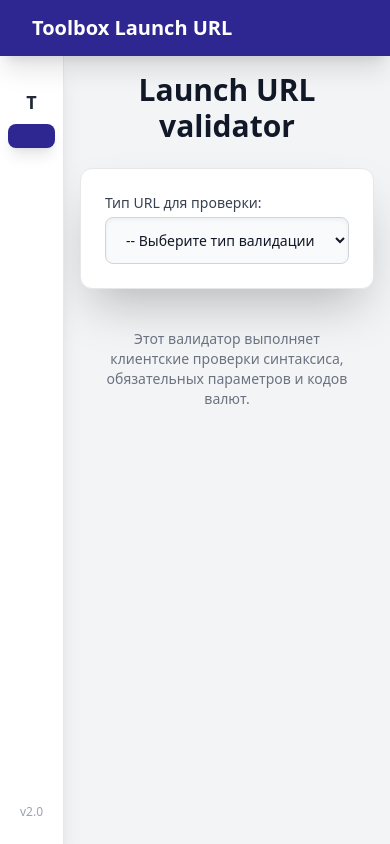
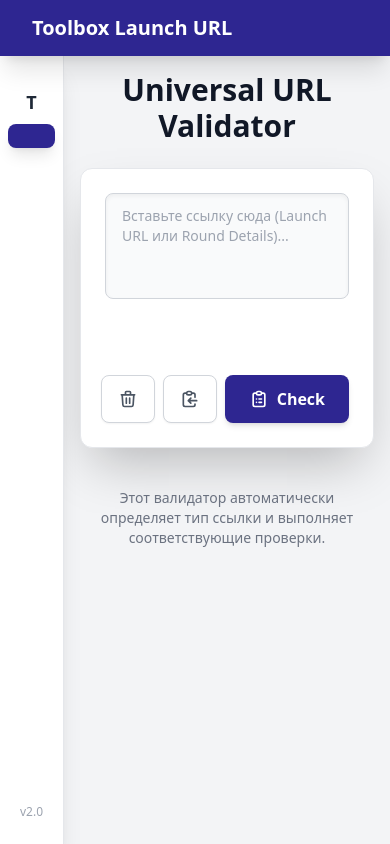
Before and after one commit to IlyaDevN/LaunchURLTest, a Next.js app: page / in a window 390 px wide. Built offline with nearby package versions, Linux system fonts and the light colour scheme.

Commit message:
feat: Remove validation type choice

```diff
--- a/components/UrlCheckerForm.jsx
+++ b/components/UrlCheckerForm.jsx
@@ -4,6 +4,7 @@ import { useState } from "react";
 import { validateLaunchURLProd } from "../utils/validators/validateLaunchURLProd.js";
 import { validateLaunchURLStage } from "../utils/validators/validateLaunchURLStage.js";
 import { validateRoundDetailsUrl } from "../utils/validators/validateRoundDetailsUrl.js";
+import { detectUrlType } from "../utils/helpers/urlTypeDetector.js";
 
 import ValidationResult from "./ValidationResult.jsx";
 import OperatorConfigViewer from "./OperatorConfigViewer.jsx";
@@ -15,10 +16,26 @@ const UrlCheckerForm = () => {
     const [error, setError] = useState(null);
     const [warnings, setWarnings] = useState([]);
 
-    // Состояние для визуальной обратной связи кнопки "Копировать"
     const [isCopied, setIsCopied] = useState(false);
 
-    // 3. ГЛАВНЫЙ ОБРАБОТЧИК (МАРШРУТИЗАТОР)
+    // === ЖИВОЕ ОПРЕДЕЛЕНИЕ ТИПА ПРИ ВВОДЕ ===
+    const handleInputChange = (e) => {
+        const value = e.target.value;
+        setUrlInput(value);
+
+        // Сбрасываем старые результаты при изменении ввода
+        if (parsedParams || error) {
+            setParsedParams(null);
+            setError(null);
+            setWarnings([]);
+        }
+
+        // Пытаемся определить тип на лету
+        const detected = detectUrlType(value);
+        setValidationType(detected || '');
+    };
+
+    // === ГЛАВНЫЙ ОБРАБОТЧИК ===
     const handleCheckUrl = () => {
         setError(null);
         setWarnings([]);
@@ -29,17 +46,26 @@ const UrlCheckerForm = () => {
             return;
         }
 
+        // Если тип не определился автоматически при вводе (например, ссылка кривая), пробуем еще раз
+        // или выдаем ошибку, если urlTypeDetector вернул null.
+        let currentType = validationType;
+        if (!currentType) {
+            currentType = detectUrlType(urlInput);
+            if (!currentType) {
+                setError('Не удалось определить тип ссылки. Убедитесь, что это корректный URL Spribe.');
+                return;
+            }
+            setValidationType(currentType);
+        }
+
         let result;
 
-        if (validationType === 'prodLaunchURLValidation') {
+        if (currentType === 'prodLaunchURLValidation') {
             result = validateLaunchURLProd(urlInput);
-        } else if (validationType === 'stageLaunchURLValidation') {
+        } else if (currentType === 'stageLaunchURLValidation') {
             result = validateLaunchURLStage(urlInput);
-        } else if (validationType === 'roundDetailsValidation') {
+        } else if (currentType === 'roundDetailsValidation') {
             result = validateRoundDetailsUrl(urlInput);
-        } else {
-            setError('Пожалуйста, выберите корректный тип валидации.');
-            return;
         }
 
         if (result.components) {
@@ -55,16 +81,15 @@ const UrlCheckerForm = () => {
         }
     };
 
-    // === НОВЫЙ ОБРАБОТЧИК: ОЧИСТКА ===
     const handleClear = () => {
         setUrlInput('');
         setError(null);
         setWarnings([]);
         setParsedParams(null);
+        setValidationType('');
         setIsCopied(false);
     };
 
-    // === НОВЫЙ ОБРАБОТЧИК: КОПИРОВАНИЕ ===
     const handleCopy = () => {
         if (!urlInput) return;
         navigator.clipboard.writeText(urlInput).then(() => {
@@ -73,7 +98,6 @@ const UrlCheckerForm = () => {
         });
     };
 
-    // Обработчик клавиш
     const handleKeyDown = (e) => {
         if (e.key === 'Enter') {
             e.preventDefault();
@@ -81,93 +105,89 @@ const UrlCheckerForm = () => {
         }
     };
 
+    // Вспомогательная функция для получения красивого лейбла
+    const getTypeLabel = () => {
+        switch (validationType) {
+            case 'prodLaunchURLValidation':
+                return { text: 'Prod Launch', color: 'bg-green-100 text-green-800 border-green-200' };
+            case 'stageLaunchURLValidation':
+                return { text: 'Stage Launch', color: 'bg-yellow-100 text-yellow-800 border-yellow-200' };
+            case 'roundDetailsValidation':
+                return { text: 'Round History', color: 'bg-blue-100 text-blue-800 border-blue-200' };
+            default:
+                return null;
+        }
+    };
+
+    const typeLabel = getTypeLabel();
+
     return (
         <div className="font-sans w-full max-w-7xl mx-auto">
             <h1 className="text-3xl font-extrabold text-gray-900 mb-6 text-center">
-                Launch URL validator
+                Universal URL Validator
             </h1>
+
             <div className="flex flex-col space-y-4 p-6 bg-white rounded-xl shadow-2xl border border-gray-200">
-                <div>
-                    <label htmlFor="validationType" className="block text-sm font-medium text-gray-700 mb-1">
-                        Тип URL для проверки:
-                    </label>
-                    <select
-                        id="validationType"
-                        name="validationType"
-                        value={validationType}
-                        onChange={(e) => {
-                            setValidationType(e.target.value);
-                            setError(null);
-                            setWarnings([]);
-                            setParsedParams(null);
-                        }}
-                        className="w-full px-4 py-3 text-gray-900 bg-gray-50 border border-gray-300 rounded-lg
-                                   focus:outline-none focus:ring-2 focus:ring-[#2e2691] focus:border-transparent
-                                   transition duration-150 ease-in-out text-sm md:text-base shadow-inner cursor-pointer"
-                    >
-                        <option value="" disabled>-- Выберите тип валидации --</option>
-                        <option value="prodLaunchURLValidation">Launch URL (Production)</option>
-                        <option value="stageLaunchURLValidation">Launch URL (Stage)</option>
-                        <option value="roundDetailsValidation">Round Details URL (History)</option>
-                    </select>
-                </div>
+                <div className="flex flex-col space-y-4">
 
-                {validationType && (
-                    <div className="flex flex-col space-y-4 animate-fade-in-up">
+                    {/* Поле ввода */}
                     <textarea
                         rows="4"
-                            placeholder={validationType === 'roundDetailsValidation'
-                                ? "Вставьте ссылку на историю раунда (например, https://games-info.apac.spribegaming.com/?round_id=...)"
-                                : "Вставьте launch URL сюда (например, https://launch.spribegaming.com/aviator?user=...)"
-                            }
+                        placeholder="Вставьте ссылку сюда (Launch URL или Round Details)..."
                         value={urlInput}
-                            onChange={(e) => setUrlInput(e.target.value)}
+                        // Используем новый обработчик
+                        onChange={handleInputChange}
                         onKeyDown={handleKeyDown}
                         className={`w-full px-4 py-3 text-gray-900 bg-gray-50 border ${error ? 'border-red-500' : (warnings.length > 0 ? 'border-yellow-500' : 'border-gray-300')} rounded-lg
                                 focus:outline-none focus:ring-2 ${error ? 'focus:ring-red-500' : (warnings.length > 0 ? 'focus:ring-yellow-500' : 'focus:ring-[#2e2691]')} focus:border-transparent
                                 transition duration-150 ease-in-out text-sm md:text-base resize-none min-h-[6rem] shadow-inner`}
                     />
 
-                        {/* === БЛОК КНОПОК УПРАВЛЕНИЯ === */}
-                        <div className="flex flex-col sm:flex-row justify-end gap-3 pt-2">
-                            {/* Кнопка Очистить */}
+                    {/* === ПАНЕЛЬ УПРАВЛЕНИЯ (Бейдж слева + Кнопки справа) === */}
+                    <div className="flex flex-col sm:flex-row justify-between items-center gap-3 pt-2">
+
+                        {/* ЛЕВЫЙ УГОЛ: Бейдж типа ссылки (появляется автоматически) */}
+                        <div className="w-full sm:w-auto h-10 flex items-center">
+                            {typeLabel ? (
+                                <span className={`px-4 py-2 rounded-lg text-sm font-bold border ${typeLabel.color} animate-fade-in w-full sm:w-auto text-center shadow-sm`}>
+                                    {typeLabel.text}
+                                </span>
+                            ) : (
+                                // Пустой блок, чтобы кнопки справа не прыгали, или текст-подсказка
+                                urlInput && <span className="text-gray-400 text-sm italic animate-pulse">Определение типа...</span>
+                            )}
+                        </div>
+
+                        {/* ПРАВЫЙ УГОЛ: Кнопки */}
+                        <div className="flex w-full sm:w-auto gap-2 justify-end">
                             <button
                                 type="button"
                                 onClick={handleClear}
                                 className="flex items-center justify-center gap-2 px-4 py-2 bg-white text-gray-600 border border-gray-300 font-medium rounded-lg shadow-sm hover:bg-gray-50 hover:text-red-600 hover:border-red-200 transition-all focus:outline-none focus:ring-2 focus:ring-gray-200"
-                                title="Очистить поле"
+                                title="Очистить"
                             >
                                 <svg xmlns="http://www.w3.org/2000/svg" className="h-5 w-5" fill="none" viewBox="0 0 24 24" stroke="currentColor">
                                     <path strokeLinecap="round" strokeLinejoin="round" strokeWidth={2} d="M19 7l-.867 12.142A2 2 0 0116.138 21H7.862a2 2 0 01-1.995-1.858L5 7m5 4v6m4-6v6m1-10V4a1 1 0 00-1-1h-4a1 1 0 00-1 1v3M4 7h16" />
                                 </svg>
-                                <span className="sm:hidden md:inline">Очистить</span>
                             </button>
 
-                            {/* Кнопка Копировать */}
                             <button
                                 type="button"
                                 onClick={handleCopy}
                                 className="flex items-center justify-center gap-2 px-4 py-2 bg-white text-gray-600 border border-gray-300 font-medium rounded-lg shadow-sm hover:bg-gray-50 hover:text-[#2e2691] hover:border-[#2e2691] transition-all focus:outline-none focus:ring-2 focus:ring-gray-200"
-                                title="Копировать URL"
+                                title="Копировать"
                             >
                                 {isCopied ? (
-                                    <>
                                     <svg xmlns="http://www.w3.org/2000/svg" className="h-5 w-5 text-green-500" fill="none" viewBox="0 0 24 24" stroke="currentColor">
                                         <path strokeLinecap="round" strokeLinejoin="round" strokeWidth={2} d="M5 13l4 4L19 7" />
                                     </svg>
-                                        <span className="text-green-600">Скопировано!</span>
-                                    </>
                                 ) : (
-                                    <>
                                     <svg xmlns="http://www.w3.org/2000/svg" className="h-5 w-5" fill="none" viewBox="0 0 24 24" stroke="currentColor">
                                         <path strokeLinecap="round" strokeLinejoin="round" strokeWidth={2} d="M8 5H6a2 2 0 00-2 2v12a2 2 0 002 2h10a2 2 0 002-2v-1M8 5a2 2 0 002 2h2a2 2 0 002-2M8 5a2 2 0 012-2h2a2 2 0 012 2m0 0h2a2 2 0 012 2v3m2 4H10m0 0l3-3m-3 3l3 3" />
                                     </svg>
-                                        <span className="sm:hidden md:inline">Копировать</span>
-                                    </>
                                 )}
                             </button>
 
-                            {/* Кнопка Проверить (Основная) */}
                             <button
                                 type="button"
                                 onClick={handleCheckUrl}
@@ -175,19 +195,20 @@ const UrlCheckerForm = () => {
                                         hover:bg-blue-700 hover:shadow-lg focus:outline-none focus:ring-2 focus:ring-[#2e2691] focus:ring-offset-2
                                         transition duration-150 transform hover:scale-[1.01] active:scale-95"
                             >
-                                <svg xmlns="http://www.w3.org/2000/svg" className="h-5 w-5" fill="none" viewBox="0 0 24 24" stroke="currentColor">
+                                <svg xmlns="http://www.w3.org/2000/svg" className="h-5 w-5 sm:mr-2" fill="none" viewBox="0 0 24 24" stroke="currentColor">
                                     <path strokeLinecap="round" strokeLinejoin="round" strokeWidth={2} d="M9 5H7a2 2 0 00-2 2v12a2 2 0 002 2h10a2 2 0 002-2V7a2 2 0 00-2-2h-2M9 5a2 2 0 002 2h2a2 2 0 002-2M9 5a2 2 0 012-2h2a2 2 0 012 2m-3 7h3m-3 4h3m-6-4h.01M9 16h.01" />
                                 </svg>
-                                Проверить URL
+                                <span className="hidden sm:inline">Проверить URL</span>
+                                <span className="sm:hidden">Check</span>
                             </button>
                         </div>
                     </div>
-                )}
+                </div>
             </div>
 
-            {/* Ошибка */}
+            {/* Ошибки */}
             {error && (
-                <div className="mt-6 p-4 bg-red-100 text-red-800 border border-red-500 rounded-xl shadow-md">
+                <div className="mt-6 p-4 bg-red-100 text-red-800 border border-red-500 rounded-xl shadow-md animate-fade-in-up">
                     <div className="flex items-start">
                         <span className="text-2xl mr-3">❌</span>
                         <div>
@@ -200,7 +221,7 @@ const UrlCheckerForm = () => {
 
             {/* Предупреждения */}
             {warnings.length > 0 && !error && (
-                <div className="mt-6 p-4 bg-yellow-50 text-yellow-800 border border-yellow-400 rounded-xl shadow-md">
+                <div className="mt-6 p-4 bg-yellow-50 text-yellow-800 border border-yellow-400 rounded-xl shadow-md animate-fade-in-up">
                     <div className="flex items-start">
                         <span className="text-2xl mr-3">⚠️</span>
                         <div>
@@ -228,7 +249,7 @@ const UrlCheckerForm = () => {
             )}
 
             <div className="mt-6 p-4 text-center text-gray-500 text-sm">
-                <p>Этот валидатор выполняет клиентские проверки синтаксиса, обязательных параметров и кодов валют.</p>
+                <p>Этот валидатор автоматически определяет тип ссылки и выполняет соответствующие проверки.</p>
             </div>
         </div>
     );
--- /dev/null
+++ b/utils/helpers/urlTypeDetector.js
@@ -0,0 +1,38 @@
+// utils/helpers/urlTypeDetector.js
+
+export const detectUrlType = (urlString) => {
+    if (!urlString || !urlString.trim()) return null;
+
+    try {
+        const url = new URL(urlString.trim());
+        const host = url.host.toLowerCase();
+
+        // 1. Round Details (История раундов)
+        // Ключевой признак: 'games-info' в домене.
+        // Примеры: games-info.spribegaming.com, games-info.staging.spribe.dev
+        if (host.includes('games-info')) {
+            return 'roundDetailsValidation';
+        }
+
+        // 2. Stage Launch URL
+        // Ключевой признак: домены разработки .dev или .io (кроме games-info)
+        // Примеры: aviator.staging.spribe.dev, dev-test.spribe.io, slots.staging.spribe.dev
+        if (host.includes('spribe.dev') || host.includes('spribe.io')) {
+            return 'stageLaunchURLValidation';
+        }
+
+        // 3. Prod Launch URL
+        // Ключевой признак: домен spribegaming.com (и не games-info)
+        // Примеры: launch.spribegaming.com, aviator-next.spribegaming.com, turbo.spribegaming.com
+        if (host.includes('spribegaming.com')) {
+            return 'prodLaunchURLValidation';
+        }
+
+        // Если домен не распознан
+        return null;
+
+    } catch (e) {
+        // Если строка вообще не является валидным URL
+        return null;
+    }
+};
```
Lines whose indentation alone changed are shown as unchanged.
